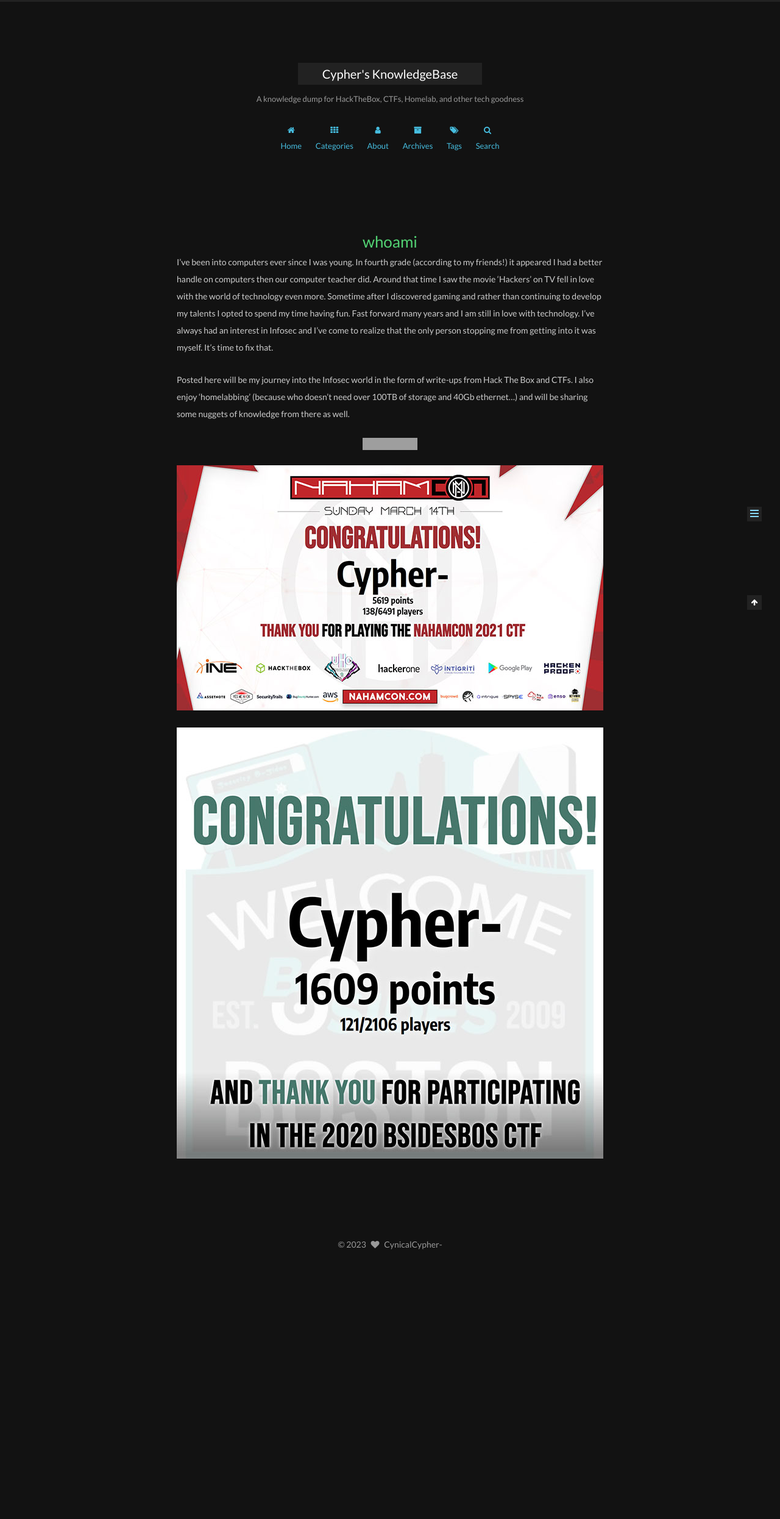
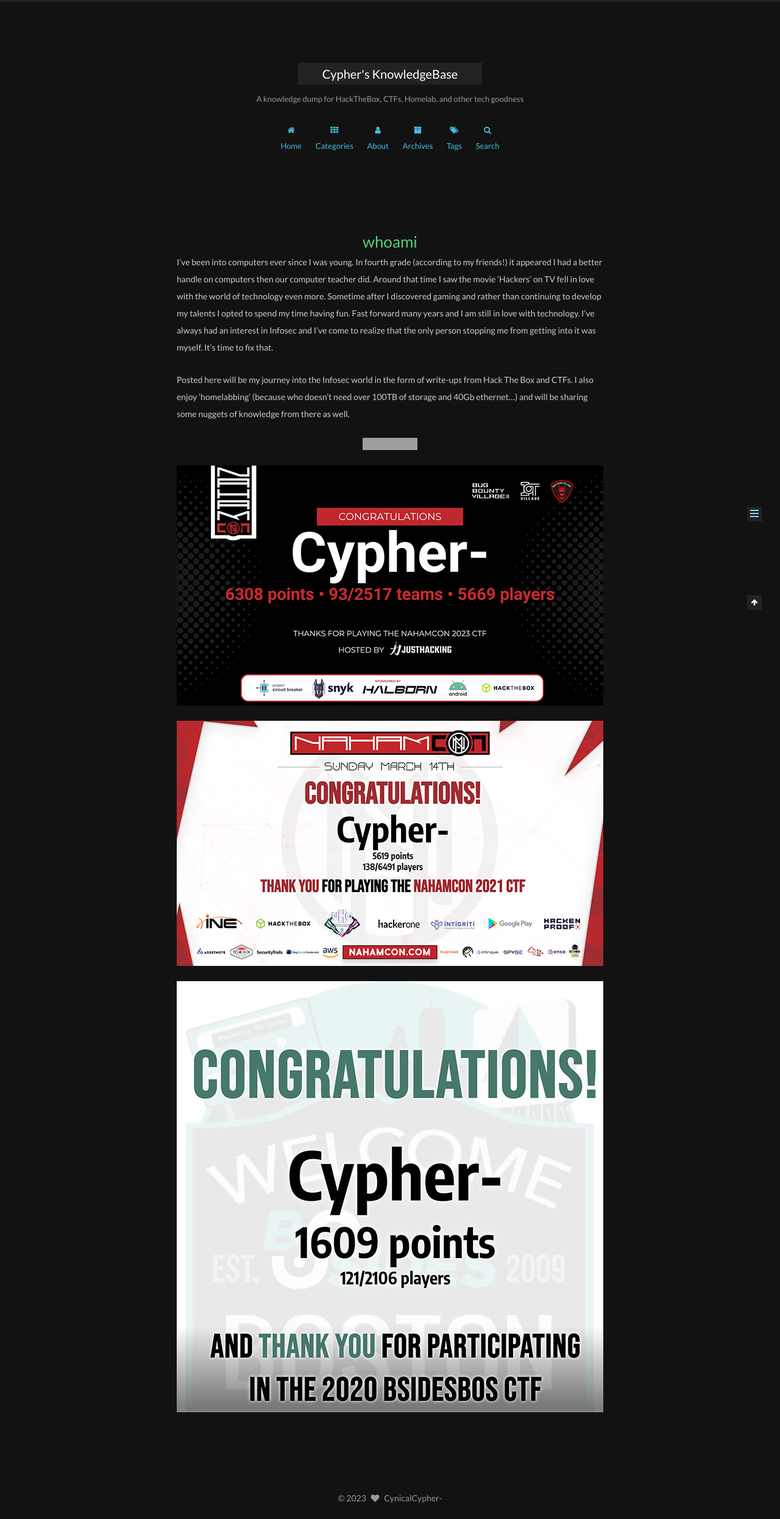
Before and after one commit to CynicalCypher/CynicalCypher.github.io, a Jekyll site: the page built from about/index.md, in a window 1280 px wide. Shown: the whole page at 61% size. Built offline with Jekyll 4.4.1, drawn with Linux system fonts in a browser that asks for light colours; before the commit the page ends 2075 px from its top, so only the background shows below that; grey boxes are pictures that could not be loaded.

Commit message:
Add nahamcon2023 certificate

```diff
--- a/about/index.md
+++ b/about/index.md
@@ -13,5 +13,8 @@
 ![](https://www.hackthebox.eu/badge/image/138892)
 
 
+![](/images/misc/nahamcon2023.jpg)
+
 ![](/images/misc/nahamcon2021.jpg)
+
 ![](/images/misc/BSidesBOS.jpg)
```
Also changed, not shown: images/misc/nahamcon2023.jpg (added).
